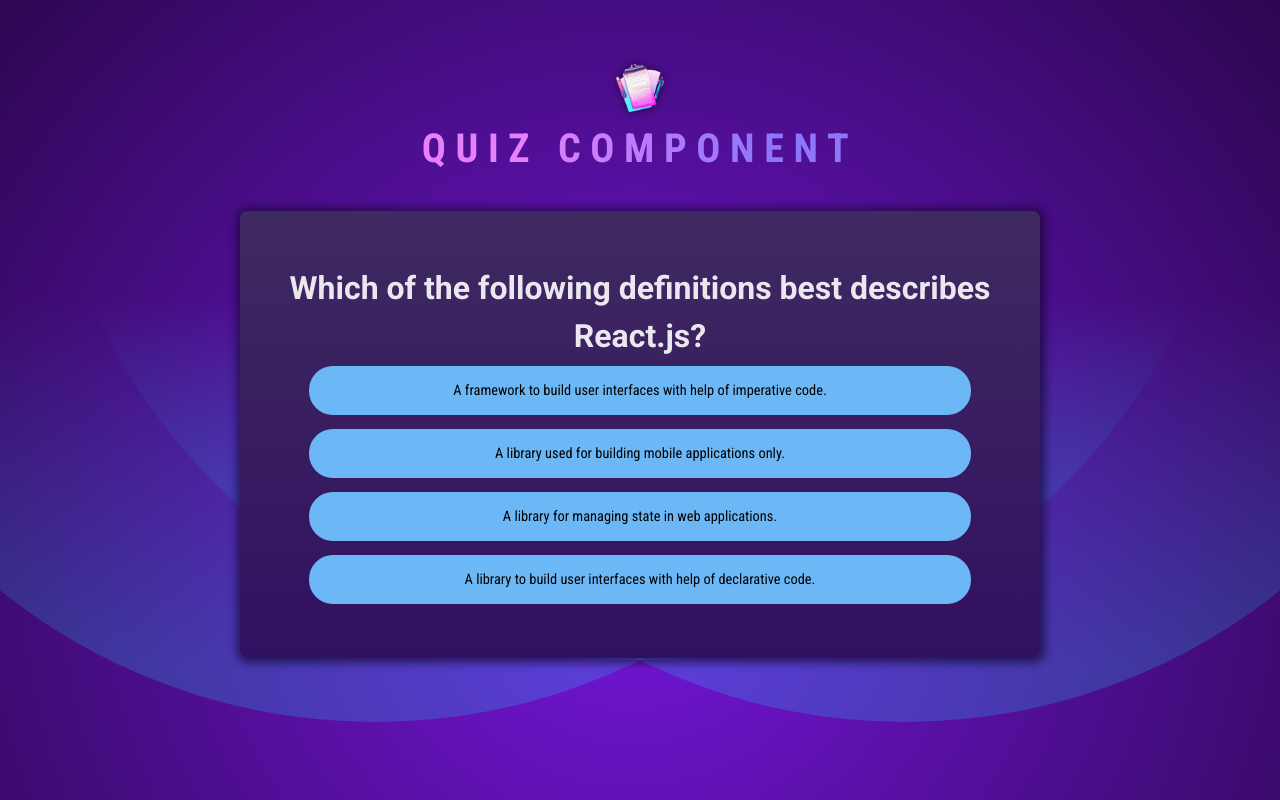
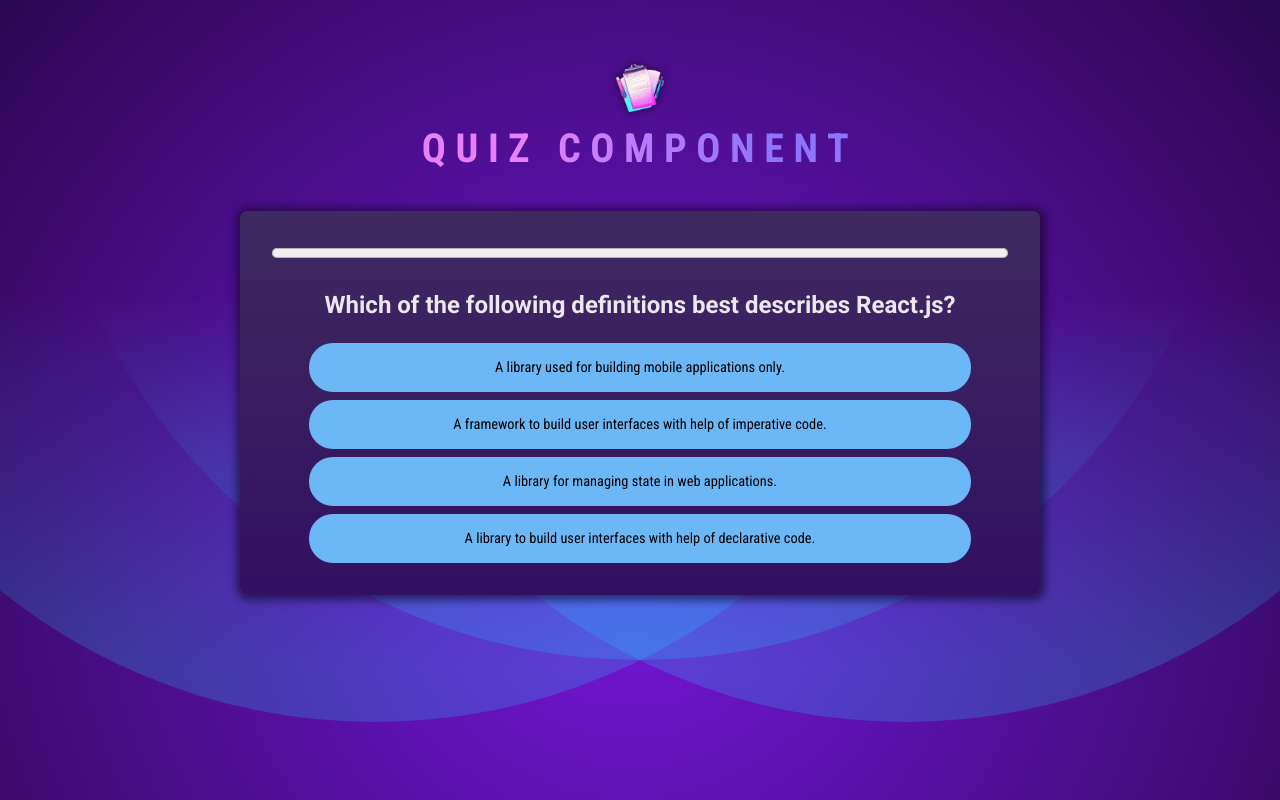
Before and after one commit to FranciscoManuelDiego/QuizApp, a React (Vite) app: page / in a window 1280 px wide. Built offline with nearby package versions, Linux system fonts and the light colour scheme.

Commit message:
Adding an answers component

```diff
--- /dev/null
+++ b/src/components/Answers.jsx
@@ -0,0 +1,34 @@
+export default function Answers({ answers, onSelectAnswer, answerState, correctAnswer, selectedAnswer }) {
+    return (
+        <ul id="answers">
+            {answers.map((answer, index) => {
+                let classes = "";
+                if (answerState === "answered" && selectedAnswer === answer) {
+                    classes = "selected";
+                }
+                if (answerState === "correct" && selectedAnswer === answer) {
+                    classes = "correct";
+                }
+                if (answerState === "wrong") {
+                    if (selectedAnswer === answer) {
+                        classes = "wrong";
+                    }
+                    if (answer === correctAnswer) {
+                        classes = "correct";
+                    }
+                }
+                return (
+                    <li key={index} className="answer">
+                        <button
+                            onClick={() => onSelectAnswer(answer)}
+                            className={classes}
+                            disabled={answerState !== ""}
+                        >
+                            {answer}
+                        </button>
+                    </li>
+                );
+            })}
+        </ul>
+    );
+}
--- a/src/components/QuestionTimer.jsx
+++ b/src/components/QuestionTimer.jsx
@@ -0,0 +1,33 @@
+
+import { useState, useEffect } from "react";
+export default function QuestionTimer({ timeout ,onTimeout}) {
+    const [remainingTime, setRemainingTime] = useState(timeout);
+
+    //To prevent subsequente renders.
+    useEffect(() => {
+    const timer = setTimeout(onTimeout, timeout);
+    //Here we need to unmount the interval when the component unmounts to prevent memory leaks.
+    return()  => {
+        clearTimeout(timer);
+    }
+    }, [onTimeout, timeout]); //If one of these values changes, the effect will run again.
+
+    useEffect(() => {
+    const interval = setInterval(() => {setRemainingTime(prevRemaingTime => prevRemaingTime - 85)}, 85)
+    //Here we need to unmount the interval when the component unmounts to prevent memory leaks.
+    return () => {
+      if(remainingTime === 0) {
+      clearInterval(interval);
+      }
+    };
+    }, []);
+
+  return (
+    <progress
+      id="question-time"
+      value={remainingTime}
+      max={timeout}
+      style={{ width: "100%", height: "20px" }}
+    />
+  );
+}
--- a/src/components/Quiz.jsx
+++ b/src/components/Quiz.jsx
@@ -1,42 +1,70 @@
-import { useState } from "react";
+import { useState, useCallback, useEffect } from "react";
+import Answers from "./Answers.jsx";
 import Questions from "../Questions.js";
+import QuestionTimer from "./QuestionTimer.jsx";
 import QuizCompletedImg from "../assets/quiz-complete.png";
 
+
 export default function Quiz() {
+    const [answerState, setAnswerState] = useState("");
     const [userAnswer, setUserAnswers] = useState([]);
+    const [shuffledAnswers, setShuffledAnswers] = useState([]);
 
+    const activeQuestionIndex = answerState === '' ? userAnswer.length : userAnswer.length - 1;
 
-    function handleSelectAnswer(selectedAnswer){
+    // Shuffle answers only when the question changes
+    useEffect(() => {
+        const answers = [...Questions[activeQuestionIndex].answers];
+        answers.sort(() => Math.random() - 0.5);
+        setShuffledAnswers(answers);
+    }, [activeQuestionIndex]);
+
+    const handleSelectAnswer = useCallback(function handleSelectAnswer(selectedAnswer){
+        setAnswerState("answered");
         setUserAnswers((prevUserAnswers) => {
-            return [...prevUserAnswers, selectedAnswer];  //Updating the previous state
-        })
-    }
+            return [...prevUserAnswers, selectedAnswer];
+        });
+        setTimeout(() => {
+            if (selectedAnswer === Questions[activeQuestionIndex].answers[0]){
+                setAnswerState("correct");
+            } else {
+                setAnswerState("wrong");
+            }
+            setTimeout(() => {
+                setAnswerState("");
+            }, 1000);
+        }, 1000);
+    }, [activeQuestionIndex]);
 
-    const activeQuestionIndex= userAnswer.length;
-     const shuffledAnswers = Questions[activeQuestionIndex].answers.sort(() => Math.random() - 0.50) // Creates a new array from the questions.
-    if (shuffledAnswers.length === activeQuestionIndex) {
+    const handleSkipAnswer = useCallback(() => {
+        handleSelectAnswer(null);
+    }, [handleSelectAnswer]);
+
+    if (userAnswer.length === Questions.length) {
         return <div id="summary">
             <img src={QuizCompletedImg} alt="Quiz Completed" />
             <h2>
              Quiz Completed!
              </h2>
-            </div> // If there are no answers left, display a message.
+            </div>
     }
     return(
-    <div id="quiz">
-        <h1>
-            {Questions[activeQuestionIndex].text}
-        <ul id="answers">
-            {shuffledAnswers.map((answer, index) => (
-                <li key={index} className="answer">
-                    <button onClick={() => handleSelectAnswer(answer)} >
-                        {answer}
-                    </button>
-                </li>
-            ))}
-        </ul>
-        </h1>
-    </div>
-)
+        <div id="quiz">
+            <QuestionTimer
+                key={activeQuestionIndex}
+                onTimeout={handleSkipAnswer}
+                timeout={10000}
+            />
+            <h2>
+                {Questions[activeQuestionIndex].text}
+            </h2>
+            <Answers
+                answers={shuffledAnswers}
+                onSelectAnswer={handleSelectAnswer}
+                answerState={answerState}
+                correctAnswer={Questions[activeQuestionIndex].answers[0]}
+                selectedAnswer={userAnswer[activeQuestionIndex]}
+            />
+        </div>
+    );
 }
-// Function on button invokes only once per button click
```
